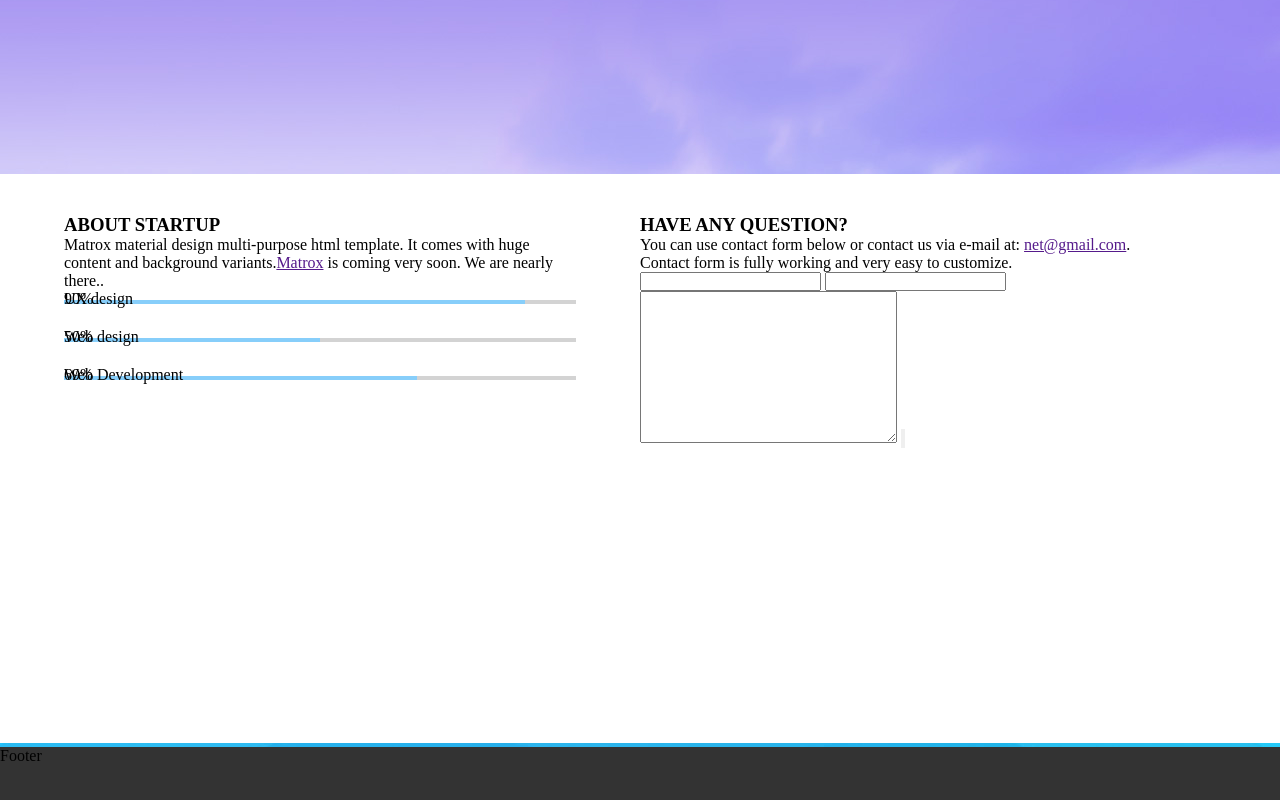
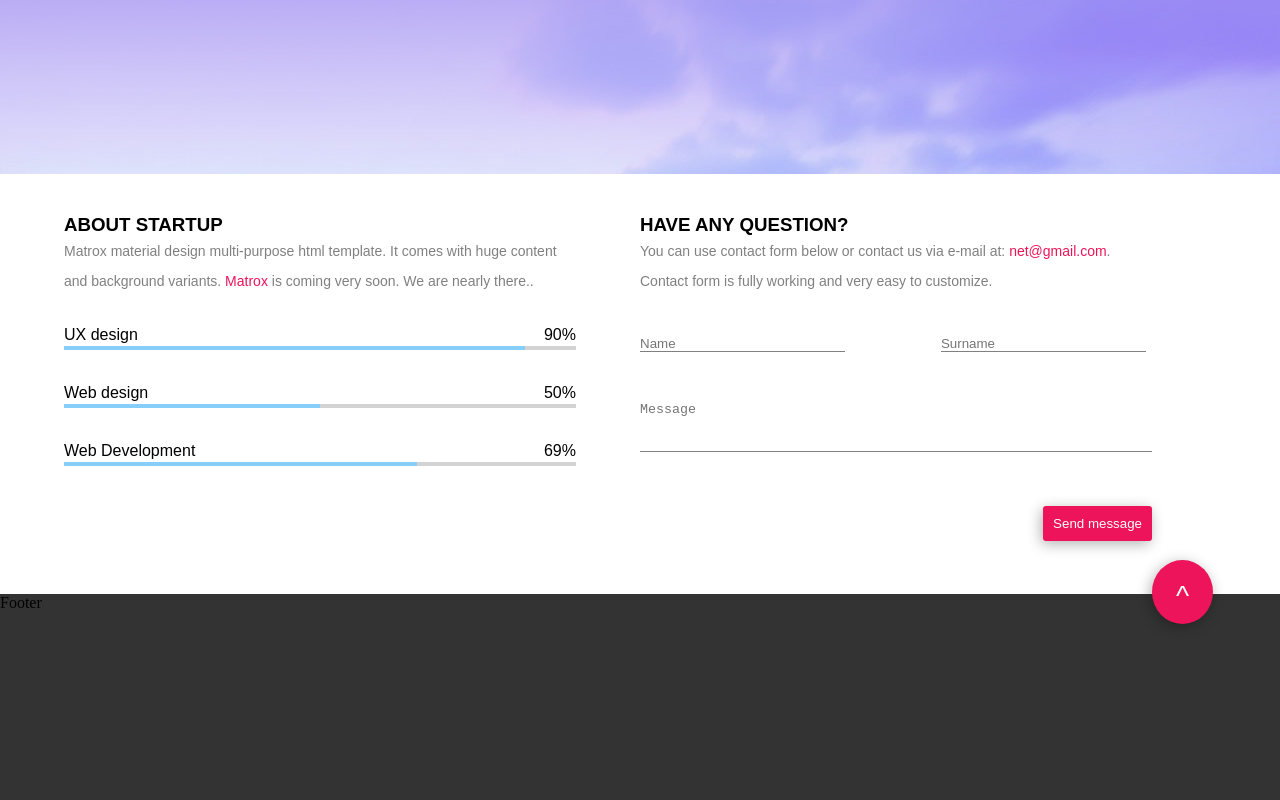
Before and after one commit to AlphaMod1/Private-Lessons, a plain HTML site: page les3 - coming soon/index.html in a window 1280 px wide. Shown: the part 626-1426 px from the top of the page. Drawn offline with Linux system fonts and the light colour scheme.

Commit message:
les 3 p2

```diff
--- a/les3 - coming soon/css/about.css
+++ b/les3 - coming soon/css/about.css
@@ -1,8 +1,19 @@
 .about {
     background-color: white;
     height: unset;
-    min-height: 569px;
+    min-height: 420px;
     padding-top: 40px;
+    margin-bottom: -4px;
+    position: relative;
+}
+
+.about span, .about p, .about h3 {
+    font-family: raleway, sans-serif;
+}
+
+.about a {
+    color: #ed145b;
+    text-decoration: none;
 }
 
 .about_box-left {
@@ -19,50 +30,118 @@
     margin-left: 5%;
 }
 
-.progbars{
-    margin-bottom: 20px;
+.progbars {
+    margin-top: 40px;
     width: 100%;
     position: relative;
 }
 
-.progbars > span{
+.progbars>span {
     position: absolute;
 }
 
-.prog-bar{
+.prog-title {
+    top: -10px;
+}
+
+.prog-prog {
+    top: -10px;
+    right: 0px;
+}
+
+.prog-bar {
     display: inline-block;
     height: 4px;
     background-color: lightskyblue;
-
 }
 
-.prog-ress{
+.prog-ress {
     display: inline-block;
     height: 4px;
     background-color: lightgray;
     margin-left: -4px;
 }
 
-.prog-bar90{
+.prog-bar90 {
     width: 90%;
 }
 
-.prog-bar50{
+.prog-bar50 {
     width: 50%;
 }
 
-.prog-bar69{
+.prog-bar69 {
     width: 69%;
 }
 
-.prog-ress90{
+.prog-ress90 {
     width: 10%;
 }
 
-.prog-ress50{
+.prog-ress50 {
     width: 50%;
 }
 
-.prog-ress69{
+.prog-ress69 {
     width: 31%;
 }
+
+.about p {
+    color: gray;
+    font-size: 14px;
+    font-weight: 500;
+    line-height: 30px;
+}
+
+.about input[type='text'], .about textarea {
+    border: none;
+    border-bottom: 1px solid gray;
+    outline: none;
+    resize: none;
+    display: inline-block;
+}
+
+.about input[type='text']:focus, .about textarea:focus {
+    border: none;
+    border-bottom: 1px solid lightskyblue;
+}
+
+.about .name {
+    margin-right: 18%;
+    width: 40%;
+    margin-top: 40px;
+}
+
+.about .surname {
+    width: 40%;
+}
+
+.about textarea {
+    width: 100%;
+    height: 50px;
+    margin: 50px 0;
+}
+
+.about .btn-send {
+    background-color: #ed145b;
+    border: none;
+    padding: 10px;
+    color: #fff;
+    border-radius: 3px;
+    box-shadow: -2px 3px 14px 0px rgba(0, 0, 0, 0.3);
+    outline: none;
+    float: right;
+}
+
+.scroll-up-btn{
+    position: absolute;
+    bottom: -30px;
+    background-color: #ed145b;
+    border: none;
+    padding: 20px 24px 12px 24px;
+    font-size: 28px;
+    color: #fff;
+    border-radius: 50%;
+    box-shadow: -2px 3px 14px 0px rgba(0, 0, 0, 0.3);
+    outline: none;
+}
--- a/les3 - coming soon/css/hero.css
+++ b/les3 - coming soon/css/hero.css
@@ -0,0 +1,6 @@
+.fucking_logo{
+    width: 40px;
+    height: 40px;
+    margin-top: 69px;
+    margin-left: calc((100% - 40px) / 2);
+}
--- a/les3 - coming soon/css/main.css
+++ b/les3 - coming soon/css/main.css
@@ -2,7 +2,9 @@ html{
     scroll-behavior: smooth;
 }
 
-
+body{
+    /* font-family: raleway,sans-serif; */
+}
 
 .bg{
     background-image: url("../img/banner.jpg");
--- a/les3 - coming soon/index.html
+++ b/les3 - coming soon/index.html
@@ -17,7 +17,9 @@
     <div class="bg">
         <!-- Hero start -->
         <div class="hero container">
-            Hero
+            <img class='fucking_logo' src="./img/icon-logo.png">
+            <h1>Coming soon?</h1>
+            <p>An awesome new company for web resources is coming very soon. Enter your email to request an early invitation!</p>
         </div>
         <!-- Hero end -->
 
@@ -26,7 +28,8 @@
 
             <div class="about_box-left">
                 <h3>ABOUT STARTUP</h3>
-                <p>Matrox material design multi-purpose html template. It comes with huge content and background variants.<a href=''>Matrox</a> is coming very soon. We are nearly there..</p>
+                <p>Matrox material design multi-purpose html template. It comes with huge content and background
+                    variants.<a href=''> Matrox</a> is coming very soon. We are nearly there..</p>
                 <div class="progbars">
                     <span class="prog-title">UX design</span>
                     <span class="prog-prog">90%</span>
@@ -49,13 +52,14 @@
 
             <div class="about_box-right">
                 <h3>HAVE ANY QUESTION?</h3>
-                <p>You can use contact form below or contact us via e-mail at: <a href="">net@gmail.com</a>. Contact form is fully working and very easy to customize.</p>
-                <input type="text">
-                <input type="text">
-                <textarea name="" id="" cols="30" rows="10"></textarea>
-                <input type="button">
+                <p>You can use contact form below or contact us via e-mail at: <a href=""> net@gmail.com</a>. Contact
+                    form is fully working and very easy to customize.</p>
+                <input placeholder="Name" class='name' type="text">
+                <input placeholder="Surname" class='surname' type="text">
+                <textarea placeholder="Message" class='msg' name="" id="" cols="30" rows="10"></textarea>
+                <input class='btn-send' value='Send message' type="button">
             </div>
-
+            <input class='scroll-up-btn' type="button" value="^">
         </div>
         <!-- About end -->
 
@@ -65,6 +69,22 @@
         </div>
         <!-- Footer end -->
     </div>
+
+    <script>
+
+        document.querySelector('.scroll-up-btn').addEventListener('click', () => {
+            document.body.scrollTop = 0;
+            document.documentElement.scrollTop = 0;
+        });
+
+        // document.querySelectorAll('p').forEach((element)=>{
+        //     element.style.color = 'green';
+        // })
+
+        // document.querySelector('.hero').innerHTML = 'LOGO';
+
+    </script>
+
 </body>
 
 </html>
```
